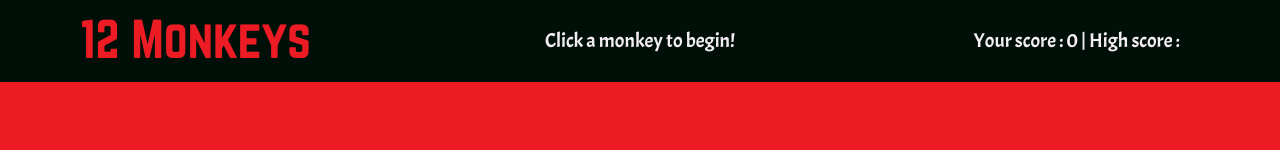
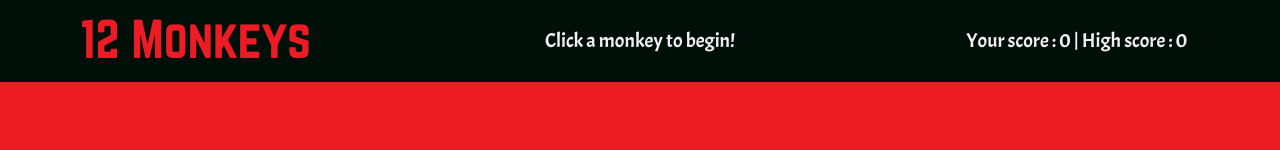
Before and after one commit to Xandromus/twelve-monkeys, a React (Create React App) app: page / in a window 1280 px wide. Shown: the top 150 px of the page. Built offline with nearby package versions, Linux system fonts and the light colour scheme.

Commit message:
got rid of counter, passing score from app to header to navbar

```diff
--- a/src/App.js
+++ b/src/App.js
@@ -4,10 +4,34 @@
 import './App.css';
 
 class App extends Component {
+  constructor(props) {
+    super(props)
+    this.state = {
+      score: 0,
+      highScore: 0
+    }
+  }
+
+  handleScore = () => {
+    const newScore = this.state.score + 1;
+    this.setState({
+      currentScore: newScore
+    });
+    if (newScore >= this.state.topScore) {
+      this.setState({ topScore: newScore });
+    }
+    else if (newScore === 12) {
+      alert("you win");
+    }
+  }
+
   render() {
     return (
       <div className="App">
-        <Header />
+        <Header
+        score={this.state.score}
+        highScore={this.state.highScore}
+        />
         <Main />
       </div>
     );
--- a/src/components/Counter.js
+++ /dev/null
@@ -1,21 +0,0 @@
-import React, { Component } from 'react';
-
-export default class Counter extends Component {
-
-  state = {
-    count: 0
-  };
-
-  // handleIncrement increases this.state.count by 1
-  handleIncrement = () => {
-    // We always use the setState method to update a component's state
-    this.setState({ count: this.state.count + 1 });
-  };
-
-  render() {
-    return (
-      <span> {this.state.count}
-      </span>
-    )
-  }
-}
--- a/src/components/Header.js
+++ b/src/components/Header.js
@@ -3,10 +3,17 @@
 import "../styles/Header.css";
 
 export default class Header extends Component {
+  constructor(props) {
+    super(props)
+  }
+
   render() {
     return (
       <header className="header">
-        <Navbar />
+        <Navbar
+        score={this.props.score}
+        highScore={this.props.highScore}
+        />
       </header>
     )
   }
--- a/src/components/Main.js
+++ b/src/components/Main.js
@@ -86,6 +86,7 @@
   }
 
   handleClick = () => {
+
     this.setState({shuffle: true})
     this.shuffleMonkeys(monkeyArray);
   }
--- a/src/components/Monkey.js
+++ b/src/components/Monkey.js
@@ -5,6 +5,7 @@
   constructor(props) {
     super(props)
   }
+
   render() {
     return (
       <img className="img-fluid monkey"
--- a/src/components/Navbar.js
+++ b/src/components/Navbar.js
@@ -1,8 +1,11 @@
 import React, { Component } from 'react';
 import "../styles/Navbar.css";
-import Counter from './Counter';
 
 export default class Navbar extends Component {
+  constructor(props) {
+    super(props)
+  }
+
   render() {
     return (
       <div>
@@ -17,7 +20,7 @@
               Click a monkey to begin!
             </div>
             <div className="nav-item col-4 my-auto">
-              Your score : <Counter /> | High score :
+              Your score : {this.props.score} | High score : {this.props.highScore}
             </div>
 
 
```
